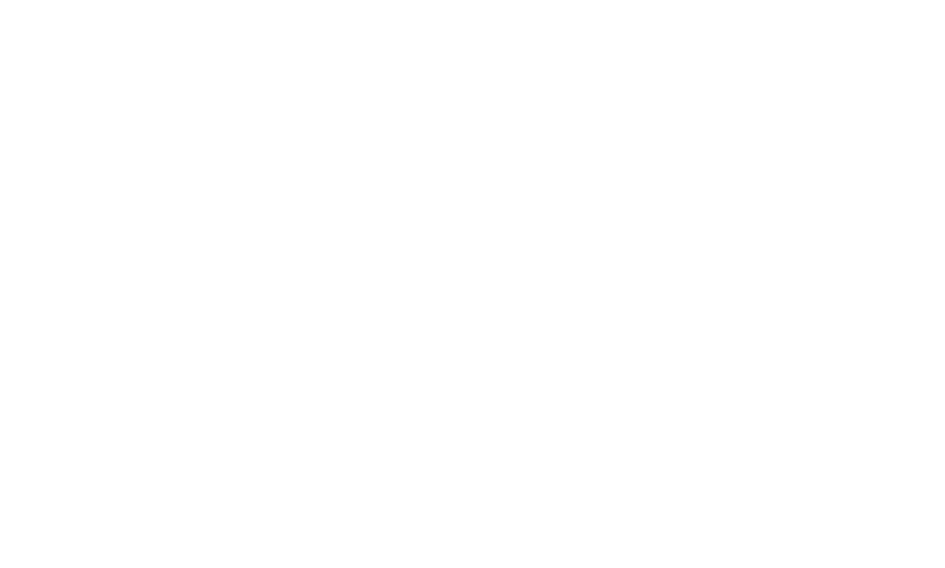
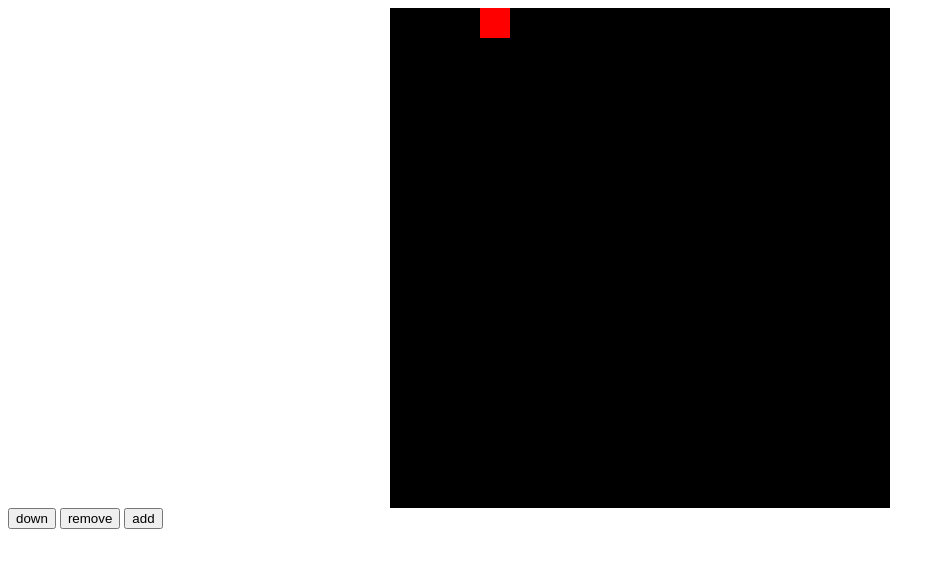
Before and after one commit to QuanJinLian/teris-game-typescript, a website built with webpack: page public/index.html in a window 1280 px wide. Shown: the whole page, without its empty margins (0-945 px from the left). Built offline with nearby package versions, Linux system fonts and the light colour scheme.

Commit message:
블록을 화면에 표현하는 viewer 클래스 구현 등

```diff
--- a/public/index.html
+++ b/public/index.html
@@ -5,8 +5,22 @@
     <meta http-equiv="X-UA-Compatible" content="IE=edge" />
     <meta name="viewport" content="width=device-width, initial-scale=1.0" />
     <title>테트리스 게임</title>
+    <style>
+      #root {
+        width: 500px;
+        height: 500px;
+        background: #000;
+        margin: 0 auto;
+        position: relative;
+      }
+    </style>
   </head>
   <body>
     <div id="root"></div>
+    <div>
+      <button id="btnDown">down</button>
+      <button id="btnRemove">remove</button>
+      <button id="btnAdd">add</button>
+    </div>
   </body>
 </html>
--- /dev/null
+++ b/src/core/viewer/PageConfig.ts
@@ -0,0 +1,6 @@
+export default {
+  SquareSize: {
+    width: 30,
+    height: 30,
+  },
+};
--- /dev/null
+++ b/src/core/viewer/SquarePageViewer.ts
@@ -0,0 +1,47 @@
+import { Square } from "../Square";
+import $ from "jquery";
+import { IViewer } from "../types";
+import PageConfig from "./PageConfig";
+
+/**
+ *
+ * 테트리스 오브젝트 화면에 표현
+ *
+ */
+
+export class SquarePageViewer implements IViewer {
+  private dom?: JQuery<HTMLElement>;
+  private isRemove: boolean = false;
+
+  constructor(private square: Square, private container: JQuery<HTMLElement>) {}
+
+  show(): void {
+    if (this.isRemove) {
+      return;
+    }
+
+    if (!this.dom) {
+      this.dom = $("<div>")
+        .css({
+          position: "absolute",
+          width: PageConfig.SquareSize.width,
+          height: PageConfig.SquareSize.height,
+          border: "1px soild #ccc",
+          boxSizing: "border-box",
+        })
+        .appendTo(this.container);
+    }
+    this.dom.css({
+      left: this.square.point.x * PageConfig.SquareSize.width,
+      top: this.square.point.y * PageConfig.SquareSize.height,
+      background: this.square.color,
+    });
+  }
+
+  remove(): void {
+    if (this.dom && !this.isRemove) {
+      this.dom?.remove();
+      this.isRemove = true;
+    }
+  }
+}
--- a/src/index.ts
+++ b/src/index.ts
@@ -1 +1,25 @@
-export default "hello";
+import { Square } from "./core/Square";
+import { SquarePageViewer } from "./core/viewer/SquarePageViewer";
+import $ from "jquery";
+
+const sq = new Square();
+sq.viewer = new SquarePageViewer(sq, $("#root"));
+
+sq.color = "red";
+sq.point = {
+  x: 3,
+  y: 0,
+};
+
+$("#btnDown").click(() => {
+  sq.point = {
+    x: sq.point.x,
+    y: sq.point.y + 1,
+  };
+});
+$("#btnRemove").click(() => {
+  sq.viewer?.remove();
+});
+$("#btnAdd").click(() => {
+  sq.viewer = new SquarePageViewer(sq, $("#root"));
+});
```
Also changed, not shown: package.json (+5 -2 lines), 1 other file.
